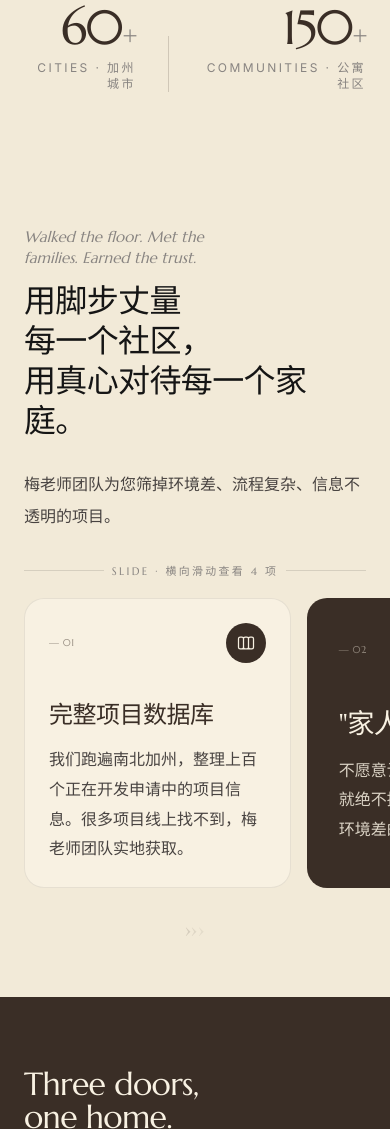
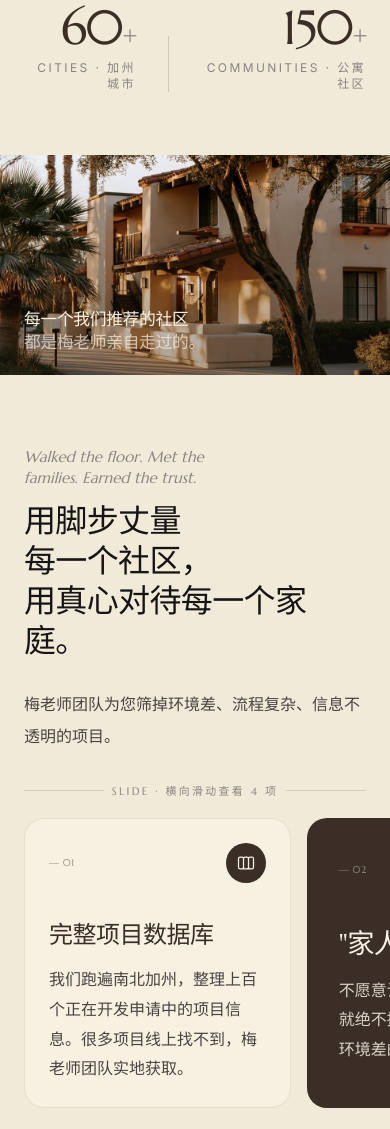
Before and after one commit to quqi0714/HM-Service, a plain HTML site: page index.html in a window 390 px wide. Shown: the part 3484-4613 px from the top of the page. Drawn offline with Linux system fonts and the light colour scheme.

Commit message:
移动端节奏修复：中段 banner 从隐藏改为压缩版
之前的判断错了 — 把桌面端的 page break banner 在移动端整体隐藏，
导致两块文字 section 直接相撞，视觉上像"小学生作文流水账"。

桌面端用 70vh 的 banner 大图做章节分隔是设计语言，
移动端虽然不能塞 70vh，但需要保留 banner 作为节奏装置。

修复（mobile only）：
- .mid-decor-banner .full-banner { height: 220px } 压缩到 1/3 viewport
- 文字字号同步缩小 clamp(1.05rem, 4vw, 1.4rem)
- max-width: 28ch 防止文字铺太宽
- 隐藏 eyebrow 装饰小字（mobile 已统一不显示）

恢复显示的 2 张 banner：
1. Housing banner — "每一个我们推荐的社区都是梅老师亲自走过的"
   插在 housing 章节头与 Our Promise 之间，作为 page break
2. Walkthrough banner — "走过每一条走廊，才知道哪一扇门是合适的"
   插在 Our Promise 与 3 类社区 之间

mobile 滚动节奏改善：
- 之前：[housing 章节] → 大段 cream 空白 → [Our Promise] = 撞墙
- 现在：[housing 章节] → [图 + 短句 220px] → [Our Promise] = 有节奏的 break

桌面端不变（依然 480px 全宽 70vh banner）。

```diff
--- a/index.html
+++ b/index.html
@@ -1228,9 +1228,26 @@
             #faq .lg\\:col-span-4 .btn-primary-dark { display: none; }
             #faq .grid.lg\\:grid-cols-12 { gap: 1.25rem !important; }
 
-            /* === 移动端混乱整治 P0 === */
-            /* A. 隐藏 2 个中段装饰 banner（housing banner + walkthrough quote） */
-            .mid-decor-banner { display: none !important; }
+            /* === 移动端节奏整治 === */
+            /* A. 中段 banner 不再隐藏，改为压缩版 = 维持桌面端"图片做页面分隔"的设计语言
+               之前隐藏导致两块文字 section 硬撞，没节奏感
+               压缩到 220px 高，足够当 page break 但不抢屏 */
+            .mid-decor-banner .full-banner {
+                height: 220px !important;
+                min-height: 220px;
+                max-height: 240px;
+            }
+            .mid-decor-banner .banner-text > div {
+                padding-bottom: 1.25rem !important;
+                padding-top: 1.25rem !important;
+            }
+            .mid-decor-banner .display {
+                font-size: clamp(1.05rem, 4vw, 1.4rem) !important;
+                line-height: 1.4 !important;
+                max-width: 28ch !important;
+            }
+            .mid-decor-banner .eyebrow { display: none !important; }
+
             /* B. 隐藏 Beyond Housing 重复区块（车+健康已在三大业务卡中） */
             .beyond-housing-section { display: none !important; }
             /* C. 隐藏装饰大字水印（移动端被裁后像乱码） */
```
